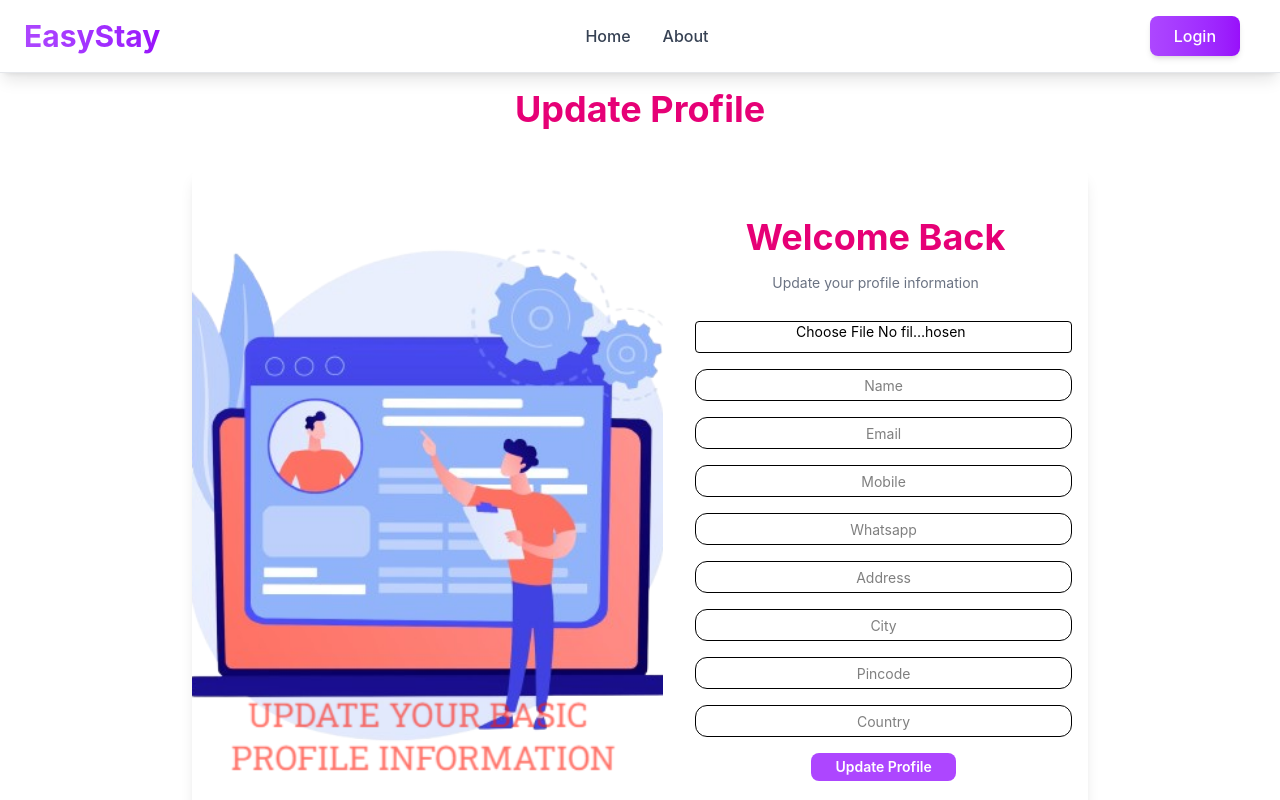
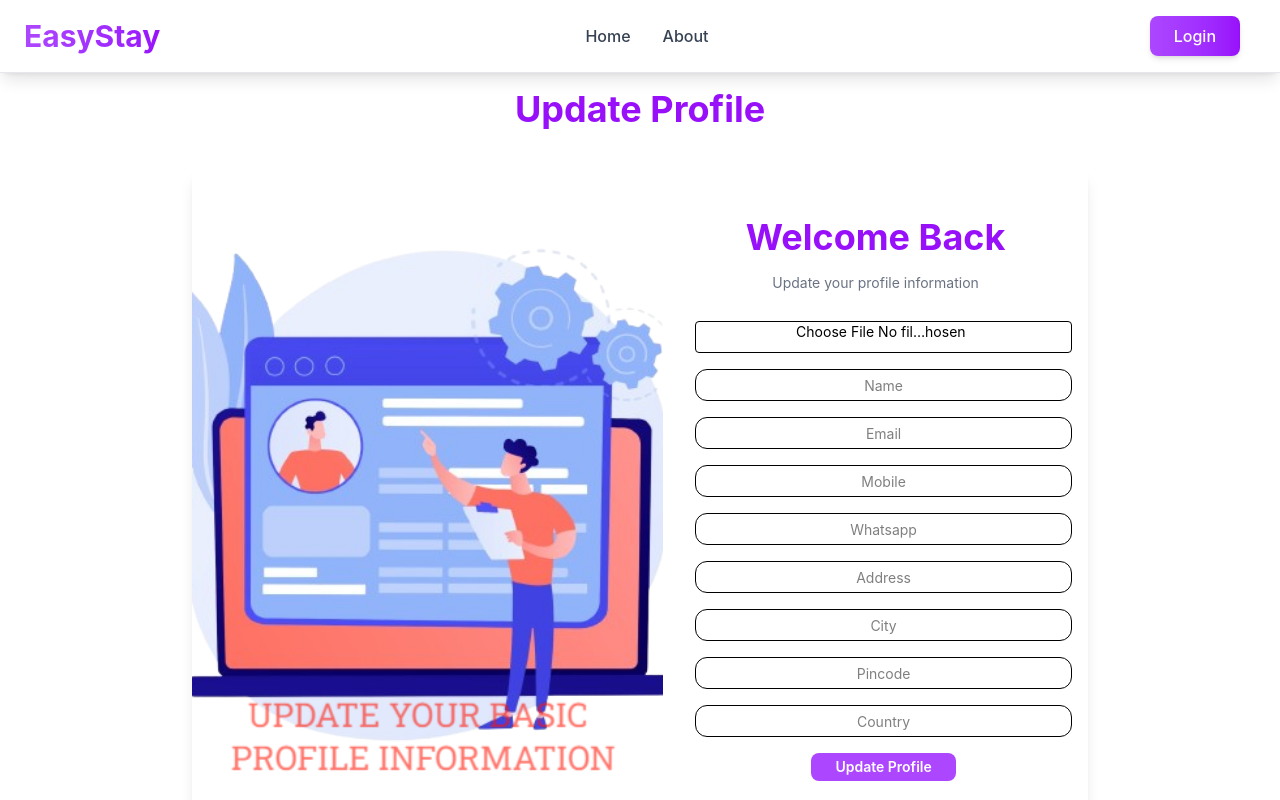
Before and after one commit to pratiksha950/Hostel-Managment, a React (Vite) app in the folder client/: page /profile in a window 1280 px wide. Shown: the top 800 px of the page. Built offline with nearby package versions, Linux system fonts and the light colour scheme.

Commit message:
required code added

```diff
--- a/client/src/components/Heading.jsx
+++ b/client/src/components/Heading.jsx
@@ -3,7 +3,7 @@ import React from "react";
 function Heading({ text }) {
   return (
     <div className="text-center my-4 special-elite-regular">
-      <h2 className="text-3xl md:text-4xl font-bold text-pink-600">
+      <h2 className="text-3xl md:text-4xl font-bold text-purple-600">
         {text}
       </h2>
 
--- a/client/src/components/SubHeading.jsx
+++ b/client/src/components/SubHeading.jsx
@@ -3,7 +3,7 @@ import React from "react";
 function SubHeading({ text }) {
   return (
     <div className="text-center my-4 philosopher-regular">
-      <h2 className="text-3xl md:text-4xl font-bold text-pink-600">
+      <h2 className="text-3xl md:text-4xl font-bold text-purple-600">
         {text}
       </h2>
 
```
